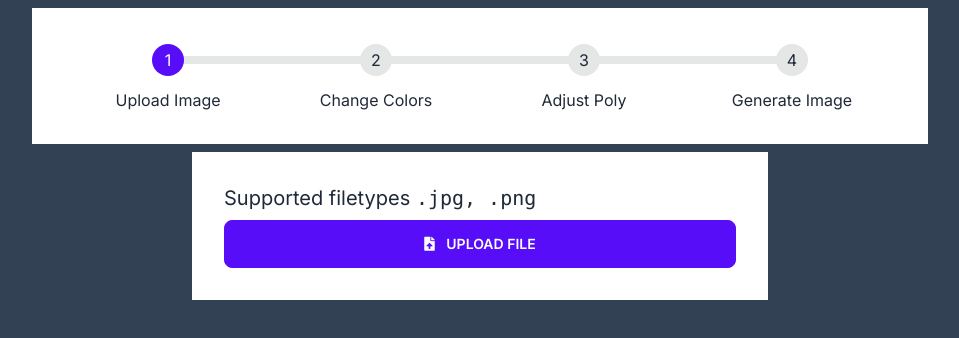
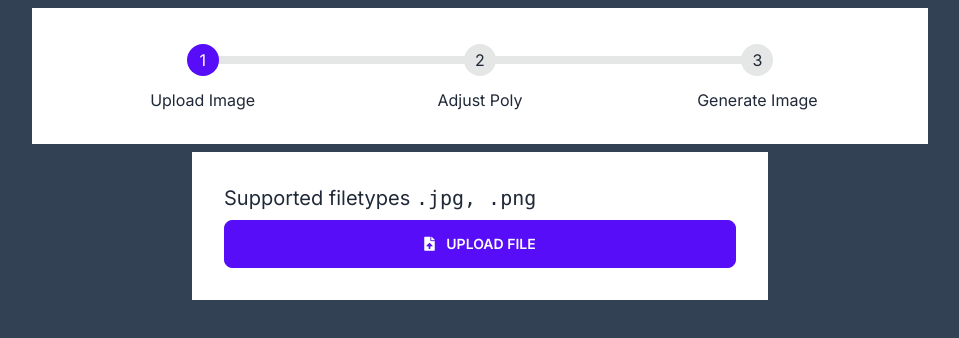
Before and after one commit to nithvijay/low-poly-maker, a Vue app: page /create/upload in a window 1280 px wide. Shown: the top 338 px of the page, without its empty margins (160-1119 px from the left). Built offline with nearby package versions, Linux system fonts and the light colour scheme.

Commit message:
remove change colors temporarily

```diff
--- a/src/components/UploadImage.vue
+++ b/src/components/UploadImage.vue
@@ -15,6 +15,7 @@ function handleFileUpload(event) {
     canvas.value.width = image.width;
     canvas.value.height = image.height;
     ctx.value.drawImage(image, 0, 0);
+    console.log(store.isImageUploaded);
   };
   const imageURL = URL.createObjectURL(file.value.files[0]);
   store.mutateFileName(file.value.files[0].name);
@@ -28,6 +29,7 @@ function removeFile() {
 }
 
 onMounted(() => {
+  // everytime this page is loaded the image needs to be loaded from the source
   if (store.image.src) {
     const image = new Image();
 
@@ -64,7 +66,8 @@ onMounted(() => {
               <div class="btn btn-secondary" @click="removeFile">
                 Remove Image
               </div>
-              <router-link class="btn btn-primary" :to="{ name: 'colors' }">
+              <router-link class="btn btn-primary" :to="{ name: 'poly' }">
+                <!-- change color in the future -->
                 Next Step
               </router-link>
             </div>
--- a/src/main.js
+++ b/src/main.js
@@ -4,7 +4,7 @@ import App from "./App.vue";
 import CreateView from "./views/CreateView.vue";
 import LandingView from "./views/LandingView.vue";
 import UploadImage from "./components/UploadImage.vue";
-import ChangeColors from "./components/ChangeColors.vue";
+// import ChangeColors from "./components/ChangeColors.vue";
 import AdjustPoly from "./components/AdjustPoly.vue";
 import GenerateImage from "./components/GenerateImage.vue";
 import "./index.css";
@@ -25,16 +25,16 @@ const routes = [
         component: UploadImage,
         name: "upload",
       },
-      {
-        path: "colors",
-        component: ChangeColors,
-        name: "colors",
-        beforeEnter: (to, from) => {
-          if (!store.isImageUploaded) {
-            return { name: "upload" };
-          }
-        },
-      },
+      // {
+      //   path: "colors",
+      //   component: ChangeColors,
+      //   name: "colors",
+      //   beforeEnter: (to, from) => {
+      //     if (!store.isImageUploaded) {
+      //       return { name: "upload" };
+      //     }
+      //   },
+      // },
       {
         path: "poly",
         component: AdjustPoly,
--- a/src/store.js
+++ b/src/store.js
@@ -8,6 +8,7 @@ export const store = reactive({
   imageHeight: null,
   imageWidth: null,
   fileName: "",
+
   mutateImage(src) {
     const image = new Image();
     image.src = src;
@@ -29,7 +30,4 @@ export const store = reactive({
   mutateFileName(fileName) {
     this.fileName = fileName;
   },
-
-  // ChangeColors
-  filtersApplied: [],
 });
--- a/src/views/CreateView.vue
+++ b/src/views/CreateView.vue
@@ -1,3 +1,5 @@
+<!-- contains all the components -->
+
 <script setup>
 import { onMounted, ref } from "vue";
 import { filterImage, prewittHorizontal } from "lena.js";
@@ -72,7 +74,7 @@ console.log(route.name);
             class="step"
             :class="
               (route.name == 'upload' ||
-                route.name == 'colors' ||
+                // route.name == 'colors' ||
                 route.name == 'poly' ||
                 route.name == 'generate') &&
               'step-primary'
@@ -81,7 +83,7 @@ console.log(route.name);
           >
             Upload Image
           </router-link>
-          <router-link
+          <!-- <router-link
             class="step"
             :class="
               (route.name == 'colors' ||
@@ -92,7 +94,7 @@ console.log(route.name);
             :to="{ name: 'colors' }"
           >
             Change Colors
-          </router-link>
+          </router-link> -->
           <router-link
             class="step"
             :class="
```
Also changed, not shown: 1 other file (tests, documents, lock files or other folders).
